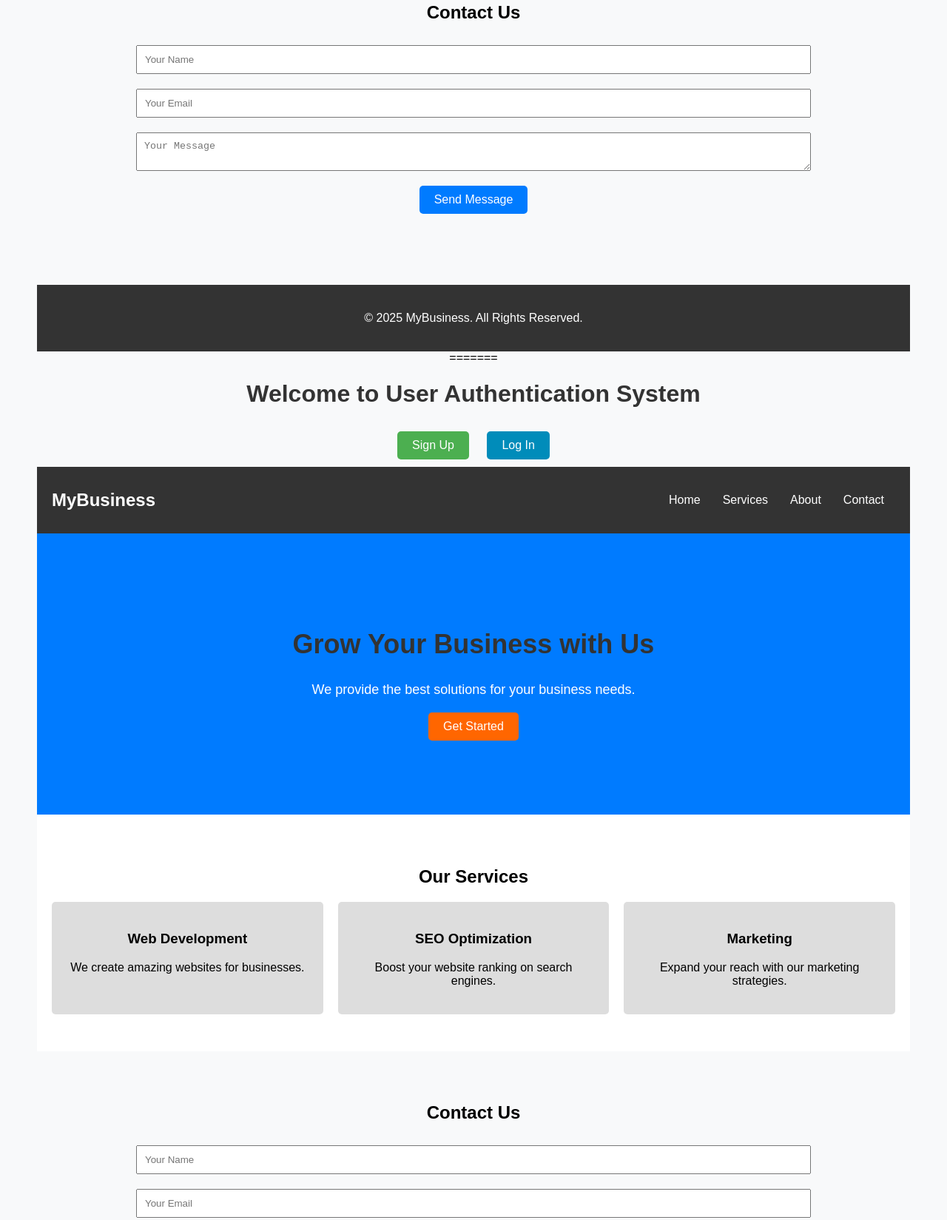
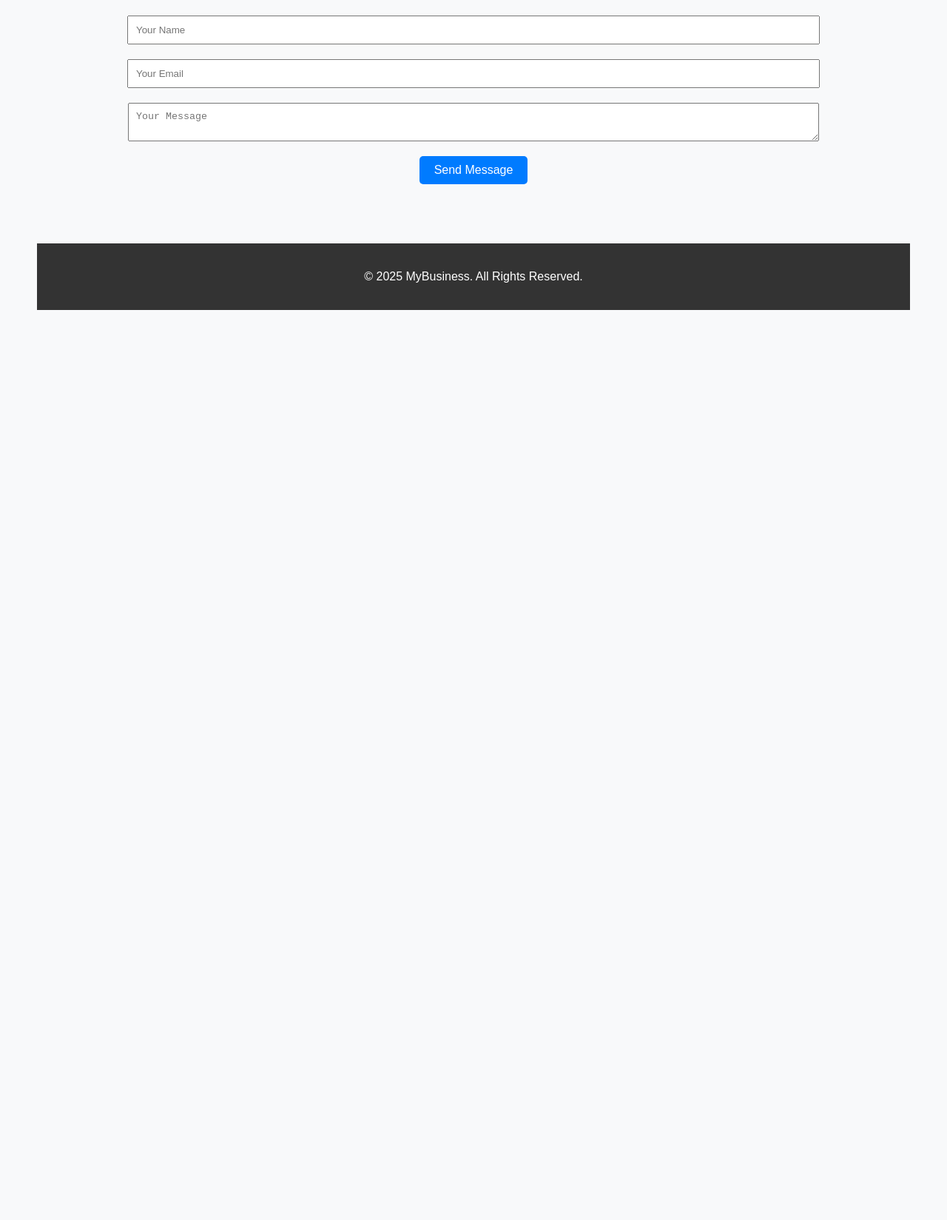
Before and after one commit to Mohan-12365/business-website, a website: page index.html in a window 1280 px wide. Shown: the part 1063-2712 px from the top of the page at 74% size. After the commit the page ends 1532 px from the top, so only its background shows below. Drawn offline with Linux system fonts and the light colour scheme.

Commit message:
Fixed merge conflict in login page

```diff
--- a/index.html
+++ b/index.html
@@ -1,4 +1,4 @@
-<<<<<<< HEAD
+
 <!DOCTYPE html>
 <html lang="en">
 <head>
@@ -73,79 +73,3 @@
 <script src="script.js"></script>
 </body>
 </html>
-=======
-<!DOCTYPE html>
-<html lang="en">
-<head>
-    <meta charset="UTF-8">
-    <meta name="viewport" content="width=device-width, initial-scale=1.0">
-    <title>Welcome | User Authentication</title>
-    <link rel="stylesheet" href="style.css">
-</head>
-<body>
-
-    <h1>Welcome to User Authentication System</h1>
-    <div class="container">
-        <button class="signup-btn" onclick="window.location.href='signup.html'">Sign Up</button>
-        <button class="login-btn" onclick="window.location.href='login.html'">Log In</button>
-    </div>
-
-    <!-- Header Section -->
-    <header>
-        <div class="logo">MyBusiness</div>
-        <nav>
-            <ul>
-                <li><a href="#home">Home</a></li>
-                <li><a href="#services">Services</a></li>
-                <li><a href="#about">About</a></li>
-                <li><a href="#contact">Contact</a></li>
-            </ul>
-        </nav>
-    </header>
-
-    <!-- Home Section -->
-    <section id="home" class="hero">
-        <h1>Grow Your Business with Us</h1>
-        <p>We provide the best solutions for your business needs.</p>
-        <a href="#contact" class="btn">Get Started</a>
-    </section>
-
-    <!-- Services Section -->
-    <section id="services">
-        <h2>Our Services</h2>
-        <div class="service-container">
-            <div class="service">
-                <h3>Web Development</h3>
-                <p>We create amazing websites for businesses.</p>
-            </div>
-            <div class="service">
-                <h3>SEO Optimization</h3>
-                <p>Boost your website ranking on search engines.</p>
-            </div>
-            <div class="service">
-                <h3>Marketing</h3>
-                <p>Expand your reach with our marketing strategies.</p>
-            </div>
-        </div>
-    </section>
-
-    <!-- Contact Section -->
-    <section id="contact">
-        <h2>Contact Us</h2>
-        <form>
-            <input type="text" placeholder="Your Name" required>
-            <input type="email" placeholder="Your Email" required>
-            <textarea placeholder="Your Message" required></textarea>
-            <button type="submit">Send Message</button>
-        </form>
-    </section>
-
-    <!-- Footer -->
-    <footer>
-        <p>&copy; 2025 MyBusiness. All Rights Reserved.</p>
-    </footer>
-
-<script src="script.js"></script>
-</body>
-</html>
->>>>>>> 528299d216b387035b845ebdf969883f54f833d5
```
